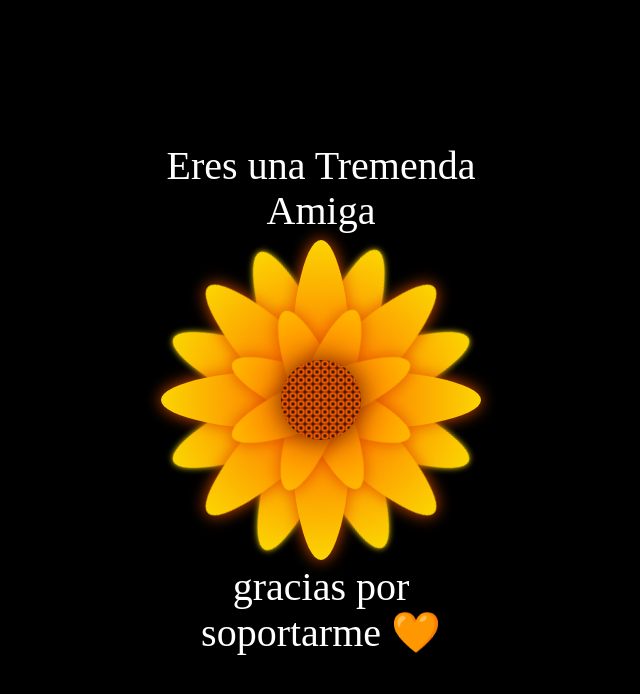
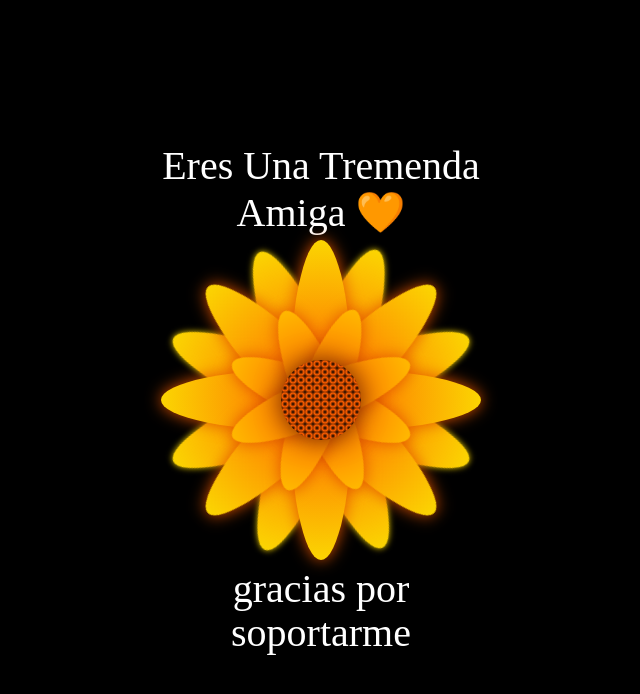
Before and after one commit to Ruthv12/FriendsAztecas, a plain HTML site: page index.html in a window 1280 px wide. Shown: the whole page, without its empty margins (319-959 px from the left). Drawn offline with Linux system fonts and the light colour scheme.

Commit message:
Update index.html

```diff
--- a/index.html
+++ b/index.html
@@ -10,7 +10,7 @@
 <body>
 
 <div class="flower">
-    <div class="text-above">Eres una Tremenda Amiga </div>
+    <div class="text-above">Eres Una Tremenda Amiga 🧡 </div>
     <div class="mid">
     </div>
     <div class="Petal1 p1">
@@ -37,7 +37,7 @@
     </div>
     <div class="Petal3 p4">
     </div>
-   <div class="text-below"> gracias por soportarme 🧡 </div>
+   <div class="text-below"> gracias por soportarme </div>
   </div>
 </body>
 </html>
```
